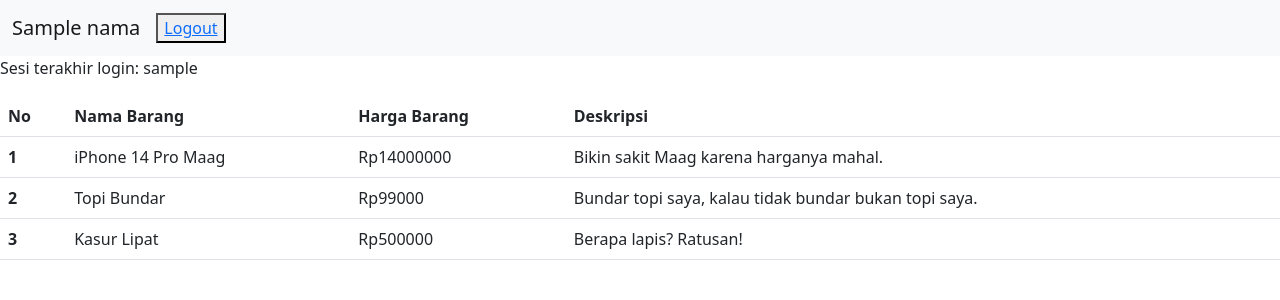
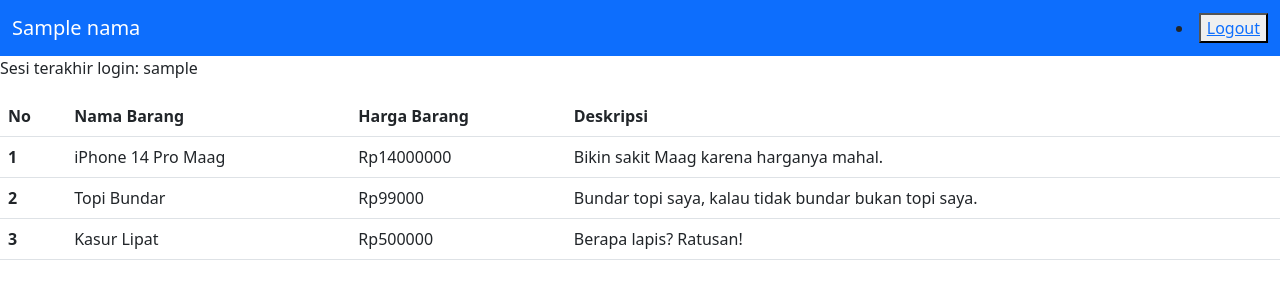
Before and after one commit to fauzanrrizky/pbp-lab1, a Django app: template wishlist/templates/wishlist.html in a window 1280 px wide. Shown: the top 300 px of the page. Run offline with Django 4.2, Linux system fonts and the light colour scheme; data comes from the database, SQL or seed files in the repository; tables that the repository leaves empty hold one stand-in row (values such as "Sample post"); the template is opened without the code that fills it: values that come from a table or form of the project are taken from there, most other values are stand-ins (such as "Sample title", 1, 10 or a date in 2020).

Commit message:
update styling page wishlist

```diff
--- a/wishlist/templates/wishlist.html
+++ b/wishlist/templates/wishlist.html
@@ -10,16 +10,33 @@
 <link href="https://cdn.jsdelivr.net/npm/bootstrap@5.2.1/dist/css/bootstrap.min.css" rel="stylesheet" integrity="sha384-iYQeCzEYFbKjA/T2uDLTpkwGzCiq6soy8tYaI1GyVh/UjpbCx/TYkiZhlZB6+fzT" crossorigin="anonymous">
 
 {% comment %} Buat Navigation bar untuk nama dan button logout {% endcomment %}
-<nav class="navbar navbar-expand-lg bg-light">
-    <div class="container-fluid">
-      <a class="navbar-brand" href="#">{{nama}}</a>
-      <div class="collapse navbar-collapse" id="navbarNav">
-        <ul class="navbar-nav">
-          <li class="nav-item">
-            <button><a href="{% url 'wishlist:logout' %}">Logout</a></button>
-          </li>
+<nav class="navbar navbar-expand-lg bg-primary">
+  <div class="container-fluid">
+    <button class="navbar-toggler" type="button" data-bs-toggle="collapse" data-bs-target="#navbarTogglerDemo01" aria-controls="navbarTogglerDemo01" aria-expanded="false" aria-label="Toggle navigation">
+      <span class="navbar-toggler-icon"></span>
+    </button>
+    <div class="collapse navbar-collapse" id="navbarTogglerDemo01">
+      <a style="color:white;" class="navbar-brand" href="#">{{nama}}</a>
+      <ul class="navbar-nav me-auto mb-2 mb-lg-0">
+        <li class="nav-item">
+          <a class="nav-link active" aria-current="page" href="#"></a>
+        </li>
+        <li >
+          <a ></a>
+        </li>
+        <li >
+          <a ></a>
+        </li>
+      </ul>
+      <li class="nav-item">
+        <button><a href="{% url 'wishlist:logout' %}">Logout</a></button>
+      </li>
+
     </div>
+  </div>
 </nav>
+
+
 
 <!-- <table>
     <tr>
```
Also changed, not shown: wishlist/templates/login.html (+9 -0 lines).
